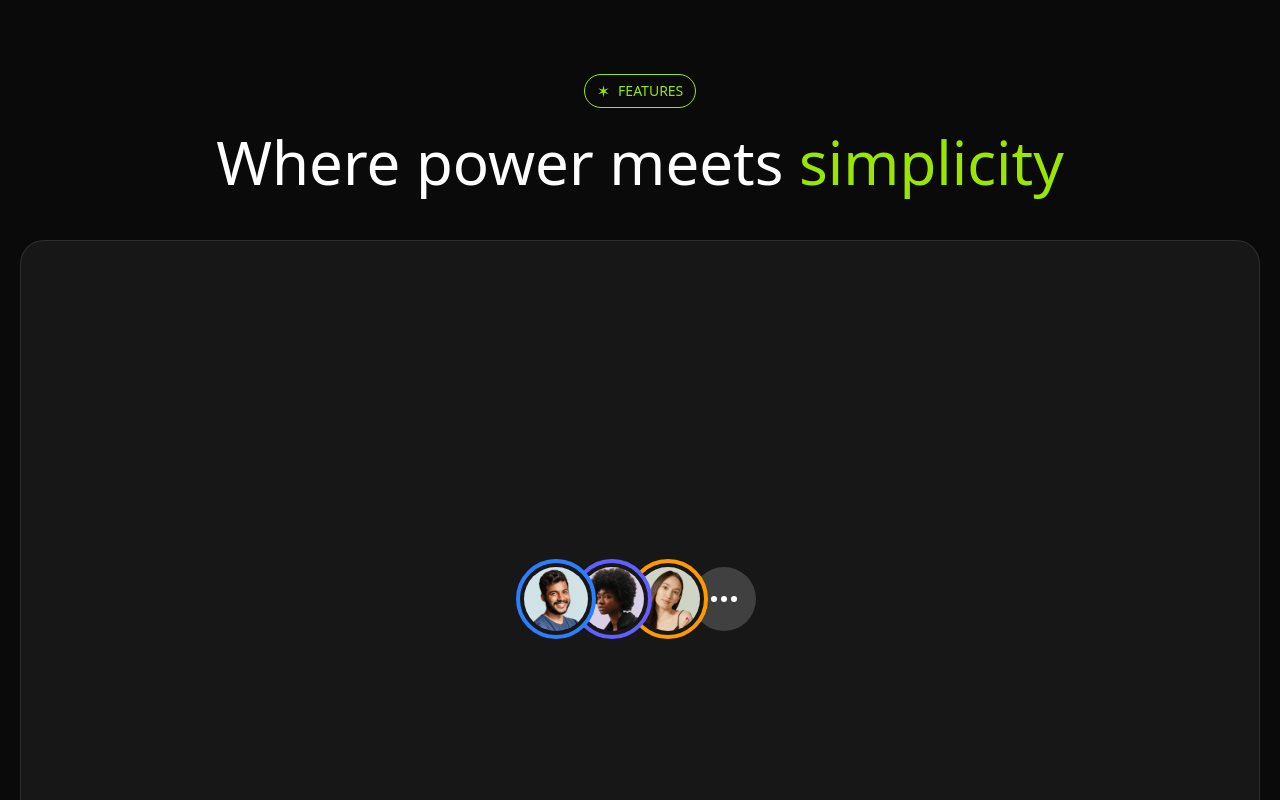
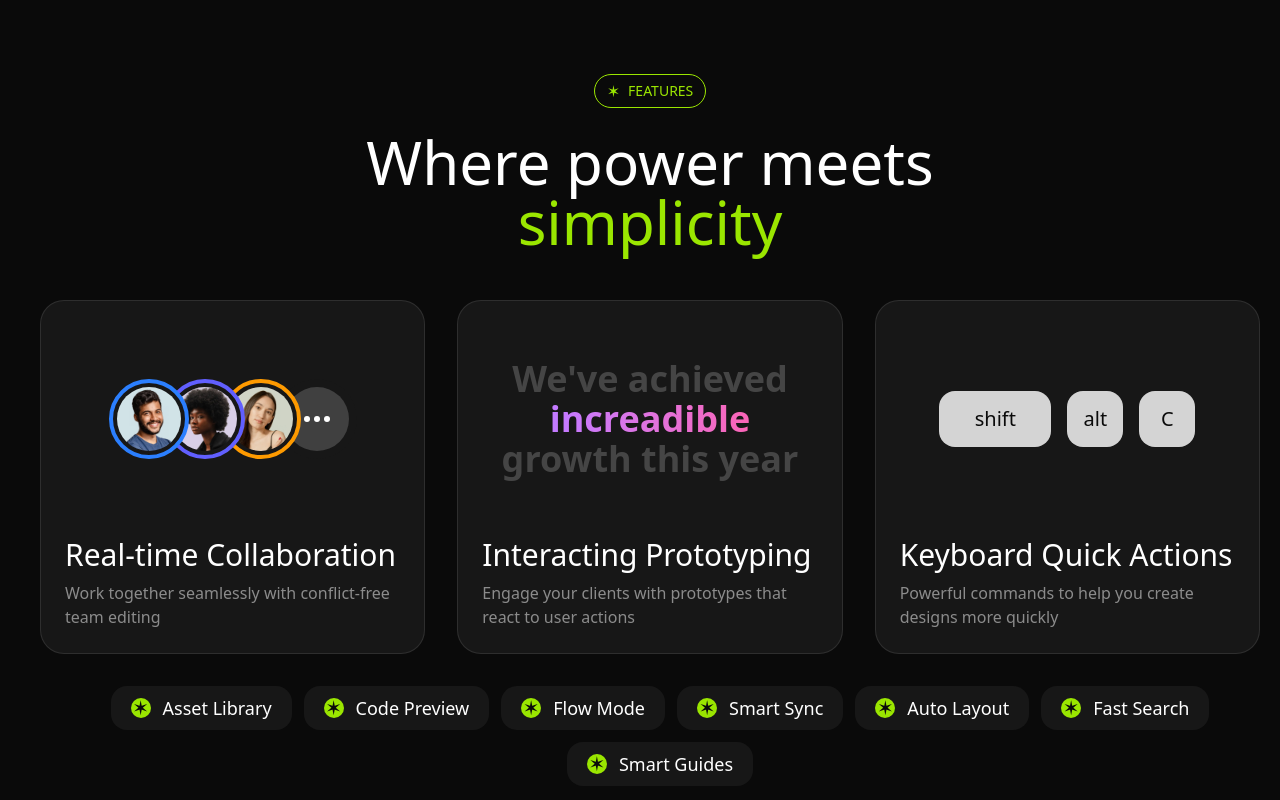
Before and after one commit to NjilaBoris/linear, a Next.js app: page / in a window 1280 px wide. Shown: the part 1660-2460 px from the top of the page. Built offline with nearby package versions, Linux system fonts and the light colour scheme.

Commit message:
Features V2

```diff
--- a/app/sections/Features.tsx
+++ b/app/sections/Features.tsx
@@ -20,17 +20,18 @@ const features = [
 export default function Features() {
   return (
     <section className="py-24">
-      <div className="container">
+      <div className="container lg:pl-5">
         <div className="flex justify-center">
           <Tag>Features</Tag>
         </div>
-        <h2 className="text-6xl font-medium text-center mt-6">
+        <h2 className="text-6xl font-medium text-center mt-6 max-w-2xl mx-auto">
           Where power meets <span className="text-lime-400">simplicity</span>
         </h2>
-        <div className="mt-12 grid-cols-1 grid gap-8 px-5">
+        <div className="mt-12 grid-cols-1 lg:grid-cols-3 grid gap-8 px-5 md:grid-cols-4">
           <FeatureCard
             title="Real-time Collaboration"
             description="Work together seamlessly with conflict-free team editing"
+            className="md:col-span-2 lg:col-span-1"
           >
             <div className="aspect-video flex items-center justify-center">
               <Avatar className="z-40">
@@ -57,6 +58,7 @@ export default function Features() {
           <FeatureCard
             title="Interacting Prototyping"
             description=" Engage your clients with prototypes that react to user actions"
+            className="md:col-span-2 lg:col-span-1"
           >
             <div className="aspect-video flex items-center justify-center">
               <p className="text-4xl font-extrabold text-white/20 text-center">
@@ -69,6 +71,7 @@ export default function Features() {
             </div>
           </FeatureCard>
           <FeatureCard
+            className="md:col-span-2 md:col-start-2 lg:col-span-1 lg:col-start-auto"
             title="Keyboard Quick Actions"
             description="Powerful commands to help you create designs more quickly"
           >
@@ -79,11 +82,16 @@ export default function Features() {
             </div>
           </FeatureCard>
         </div>
-        <div>
+        <div className="mt-8 flex flex-wrap gap-3 pl-5 justify-center">
           {features.map((feature) => (
-            <div key={feature}>
-              <span></span>
-              <span>{feature}</span>
+            <div
+              key={feature}
+              className="bg-neutral-900 border-white/10 md:px-5 md:py-2 inline-flex px-3 py-1.5 gap-3 items-center rounded-2xl"
+            >
+              <span className="bg-lime-400 text-xl text-neutral-950 size-5 inline-flex items-center justify-center rounded-full">
+                &#10038;
+              </span>
+              <span className="font-medium md:text-lg">{feature}</span>
             </div>
           ))}
         </div>
--- a/components/FeatureCard.tsx
+++ b/components/FeatureCard.tsx
@@ -1,13 +1,20 @@
+import clsx from "clsx";
 import React from "react";
 
 const FeatureCard = (props: {
   title: string;
   description: string;
   children?: React.ReactNode;
+  className?: string;
 }) => {
-  const { description, title, children } = props;
+  const { description, title, children, className } = props;
   return (
-    <div className="bg-neutral-900 border border-white/10 p-6 rounded-3xl">
+    <div
+      className={clsx(
+        "bg-neutral-900 border border-white/10 p-6 rounded-3xl",
+        className
+      )}
+    >
       <div className="aspect-video">{children}</div>
       <div>
         <h3 className="text-3xl font-medium mt-6">{title}</h3>
```
